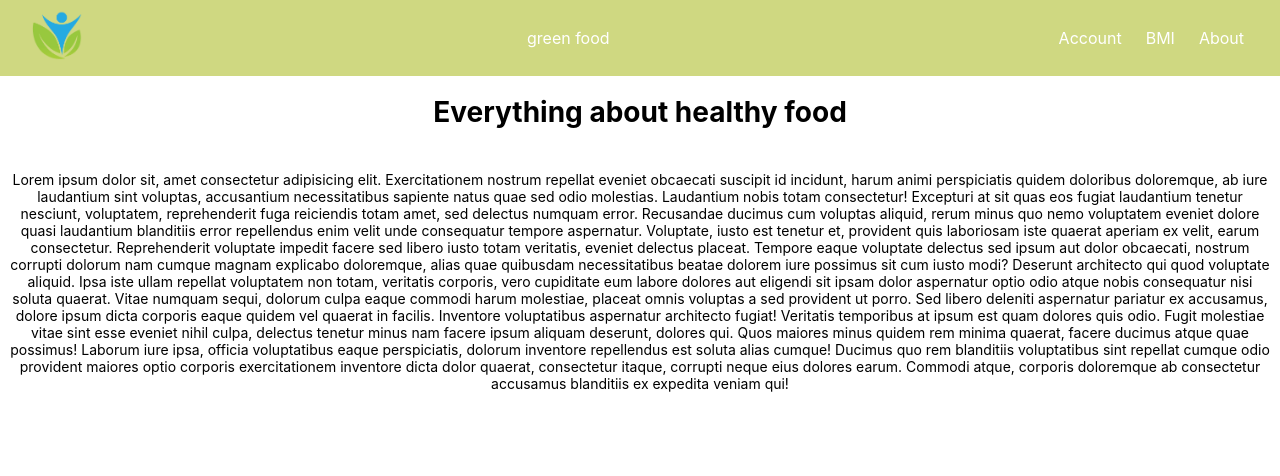
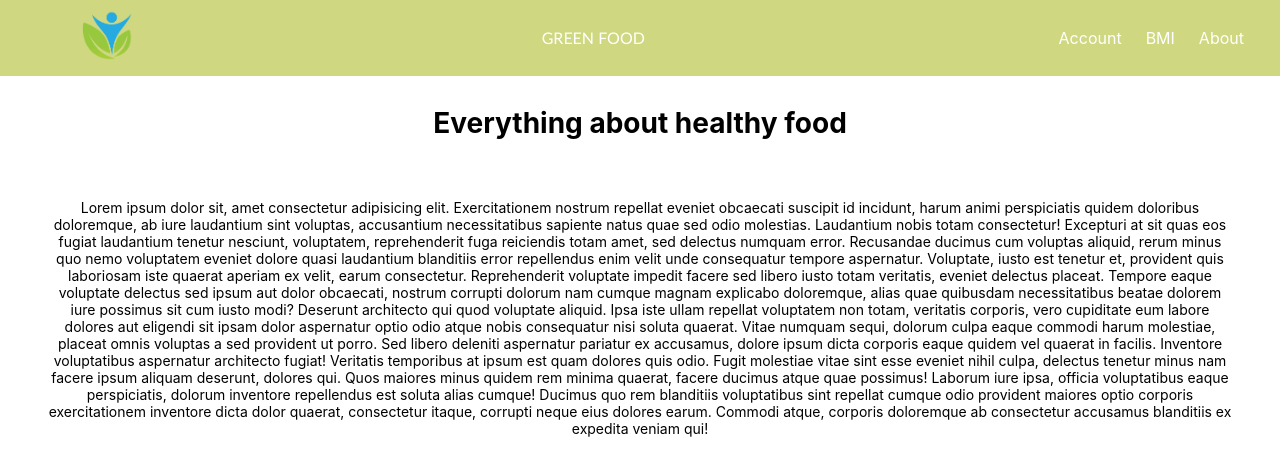
Before and after one commit to ritullia/green-food, a React (Create React App) app: page / in a window 1280 px wide. Shown: the top 476 px of the page. Built offline with nearby package versions, Linux system fonts and the light colour scheme.

Commit message:
style & nav bar update

```diff
--- a/src/App.scss
+++ b/src/App.scss
@@ -47,11 +47,10 @@ body{
   }
 }
 .main-title {
-  //  display: flex;
-  //  justify-content: flex-start;
-  //  align-items: flex-start;
    padding: 5px;
    margin-top: 1.5rem;
+   margin-left: -420px;
+
 }
 .nav li.active{
   background-color:#cfd881;;
@@ -64,8 +63,9 @@ body{
 
 .Logo {
   display: flex;
-  align-items:center;
+  justify-items: center;
   margin-top: 10px;
+  margin-left: 2rem;
   width: 50px;
   height: auto;
   background-image: url(./Img/health-food-logo.png);
@@ -219,6 +219,35 @@ section{
     flex-direction: column;
     align-items: center;
   }
+  .Logo{
+    margin-left: 20px;
+  }
+}
+@media only screen and (max-width: 800px){
+  .main-title{
+    margin-left: 0px;
+    padding: 0px;
+
+  }
+  .nav{
+      padding: 2px;
+  }
+
+}
+@media only screen and (min-width: 400px){
+  .main-title{
+  margin-left: 0px;
+  font-size: 0.3rem
+  }
+  .Logo {
+      margin-left: 50px;
+    }
+
+   p {
+      padding: 3rem;
+      margin-left: 30px;
+      margin-right: 30px;
+    }
 }
 
 .nutrients ul {
@@ -245,3 +274,12 @@ img{
   margin-bottom: 1rem;
 
 }
+
+p{
+  padding: 1rem;
+  margin-left: 20px;
+  margin-right: 20px;
+}
+h1 {
+  margin-top: 30px;
+}
--- a/src/Components/NavBar.jsx
+++ b/src/Components/NavBar.jsx
@@ -13,8 +13,15 @@ function NavBar() {
                 className="Logo"
                 href="/"
             ></img>
-            <Link to="/" className="main-title">
-                green food
+            <Link
+                to="/"
+                className="main-title"
+                style={{
+                    fontFamily:
+                        "'Trebuchet MS', 'Lucida Sans Unicode', 'Lucida Grande', 'Lucida Sans', Arial, sans-serif",
+                }}
+            >
+                GREEN FOOD
             </Link>
             <ul>
                 <CustomLink to="/Account">Account</CustomLink>
```
